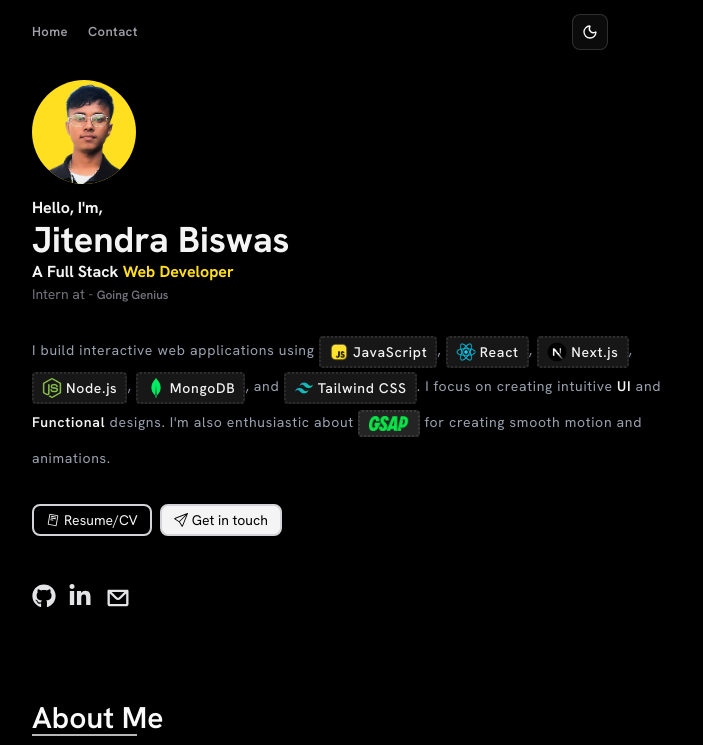
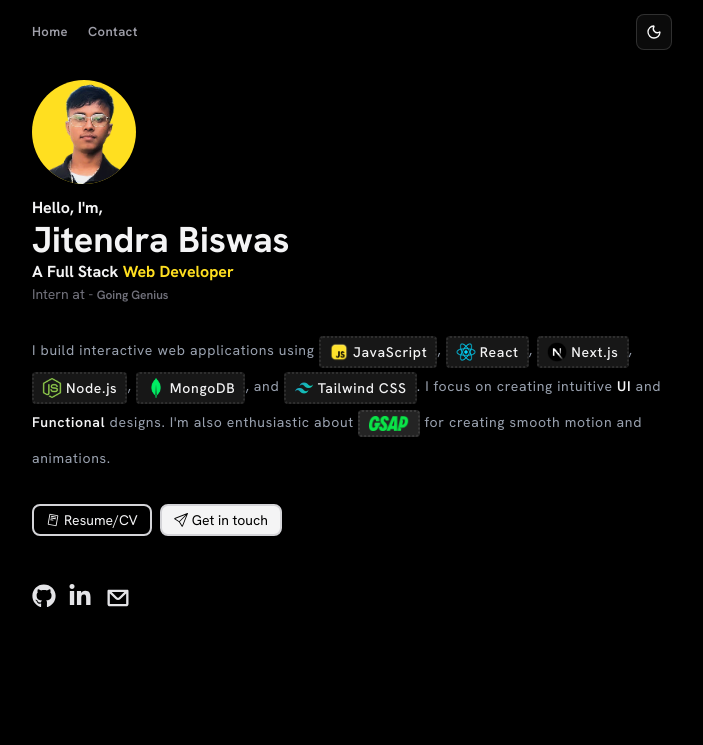
Before and after one commit to jitendra-biswas/next-portfolio, a Next.js app: page / in a window 1280 px wide. Shown: the top 745 px of the page, without its empty margins (288-991 px from the left). Built offline with nearby package versions, Linux system fonts and the light colour scheme.

Commit message:
fix navigation background

```diff
--- a/app/Components/Home.jsx
+++ b/app/Components/Home.jsx
@@ -7,7 +7,7 @@ import { FaGithub, FaLinkedinIn } from "react-icons/fa";
 import { PiReadCvLogo } from "react-icons/pi";
 const Home = () => {
   return (
-   <div className="w-full flex flex-col gap-7 pt-20 pb-22">
+   <div className="w-full flex flex-col gap-7 pt-20 pb-32">
         <div className="info">
           <div className="left">
             <div className="relative profile-picture w-26 h-26  rounded-full overflow-hidden bg-[var(--profile)]">
--- a/app/Components/Nav.tsx
+++ b/app/Components/Nav.tsx
@@ -15,7 +15,7 @@ const Nav = () => {
     },
   ]
   return (
-   <div className="w-[35vw] lg:w-[45vw] max-lg:w-[60vw] max-md:w-[80vw] fixed z-99">
+   <div className="w-full px-[30vw] lg:px-[25vw] max-lg:px-[20vw] max-md:px-[5vw] fixed top-0 left-0 z-99">
      <nav className="w-full h-16 flex items-center justify-between dark:bg-black/50 backdrop-blur-sm ">
 
 
```
